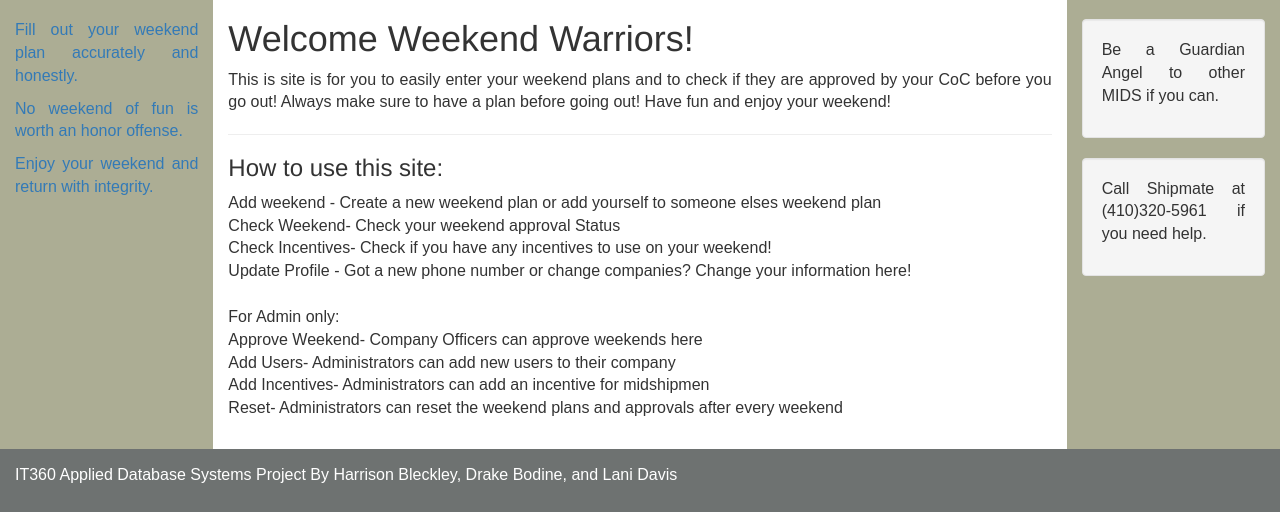
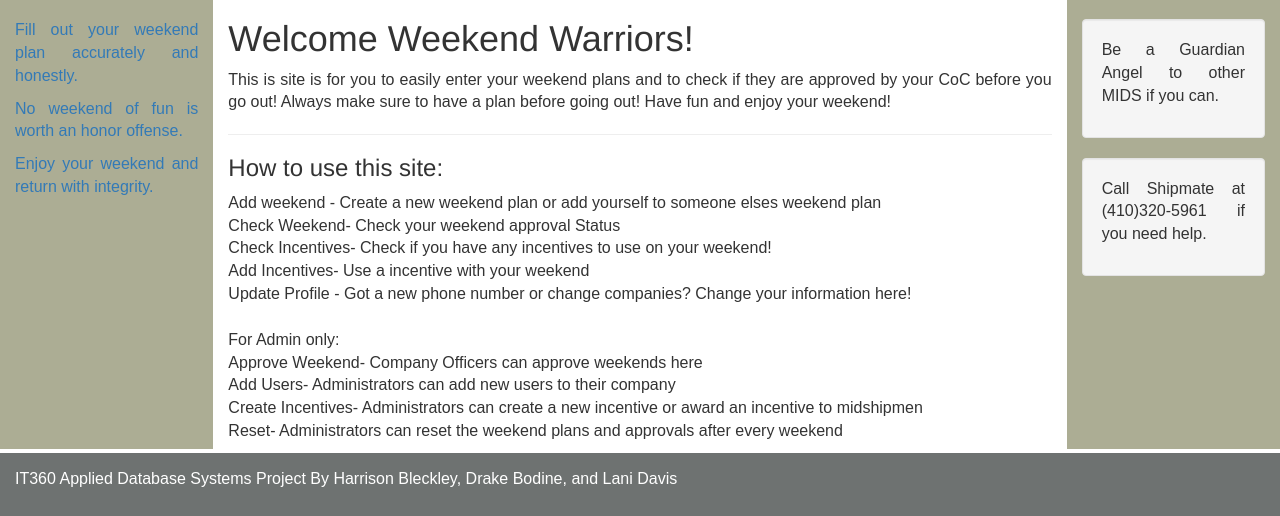
Before and after one commit to hbleckley17/IT360, a PHP site: page /home.php in a window 1280 px wide. Shown: the part 335-851 px from the top of the page. Run offline with PHP 8.4, Linux system fonts and the light colour scheme.

Commit message:
readded pages descrip

```diff
--- a/web/home.php
+++ b/web/home.php
@@ -23,12 +23,13 @@
         <p> Add weekend - Create a new weekend plan or add yourself to someone elses weekend plan<br>
             Check Weekend- Check your weekend approval Status <br>
             Check Incentives- Check if you have any incentives to use on your weekend!<br>
+            Add Incentives- Use a incentive with your weekend <br>
             Update Profile - Got a new phone number or change companies? Change your information here! <br>
             <br>
             For Admin only:<br>
             Approve Weekend- Company Officers can approve weekends here <br>
             Add Users- Administrators can add new users to their company <br>
-            Add Incentives- Administrators can add an incentive for midshipmen <br>
+            Create Incentives- Administrators can create a new incentive or award an incentive to midshipmen <br>
             Reset- Administrators can reset the weekend plans and approvals after every weekend <br>
         </p>
 
```
